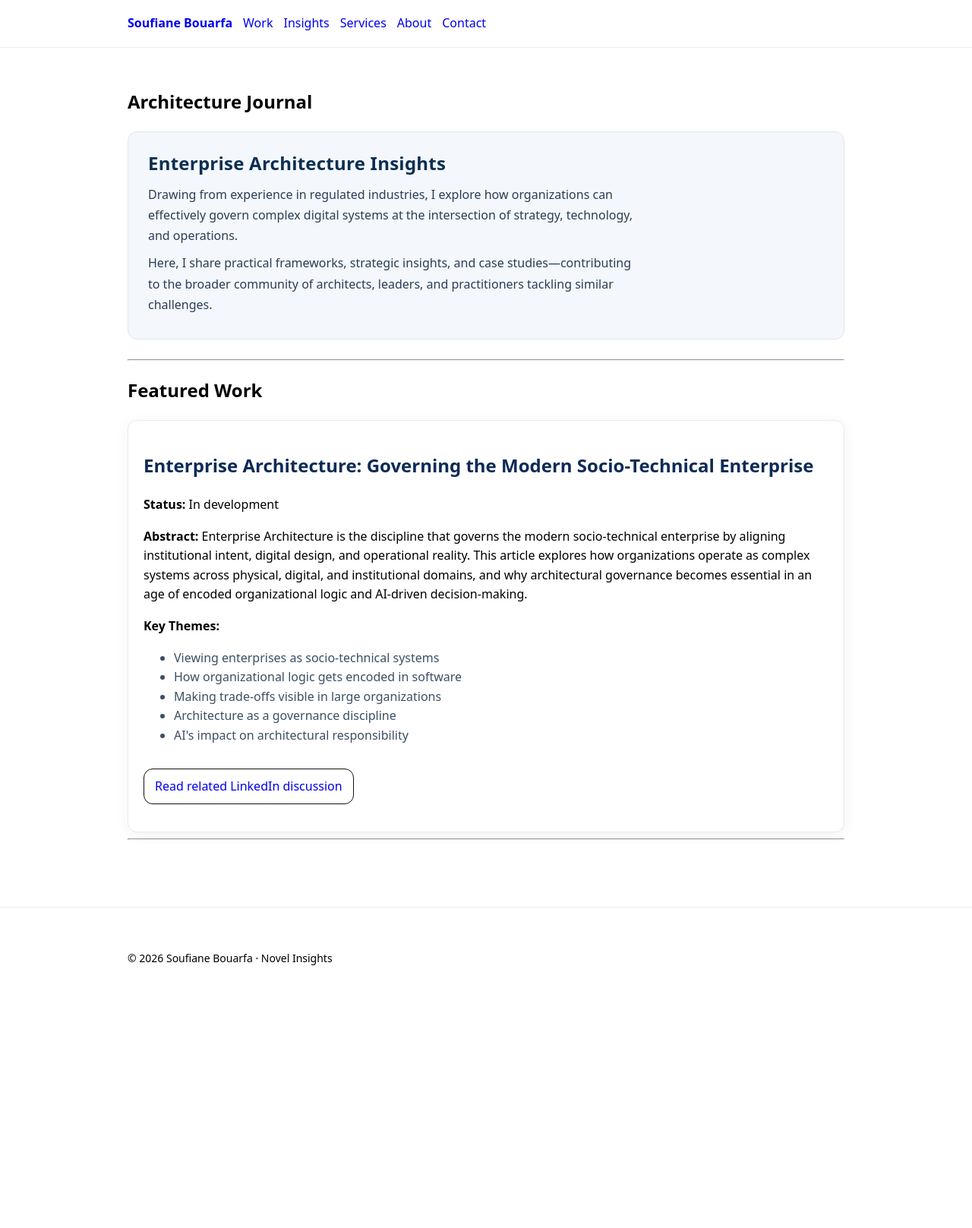
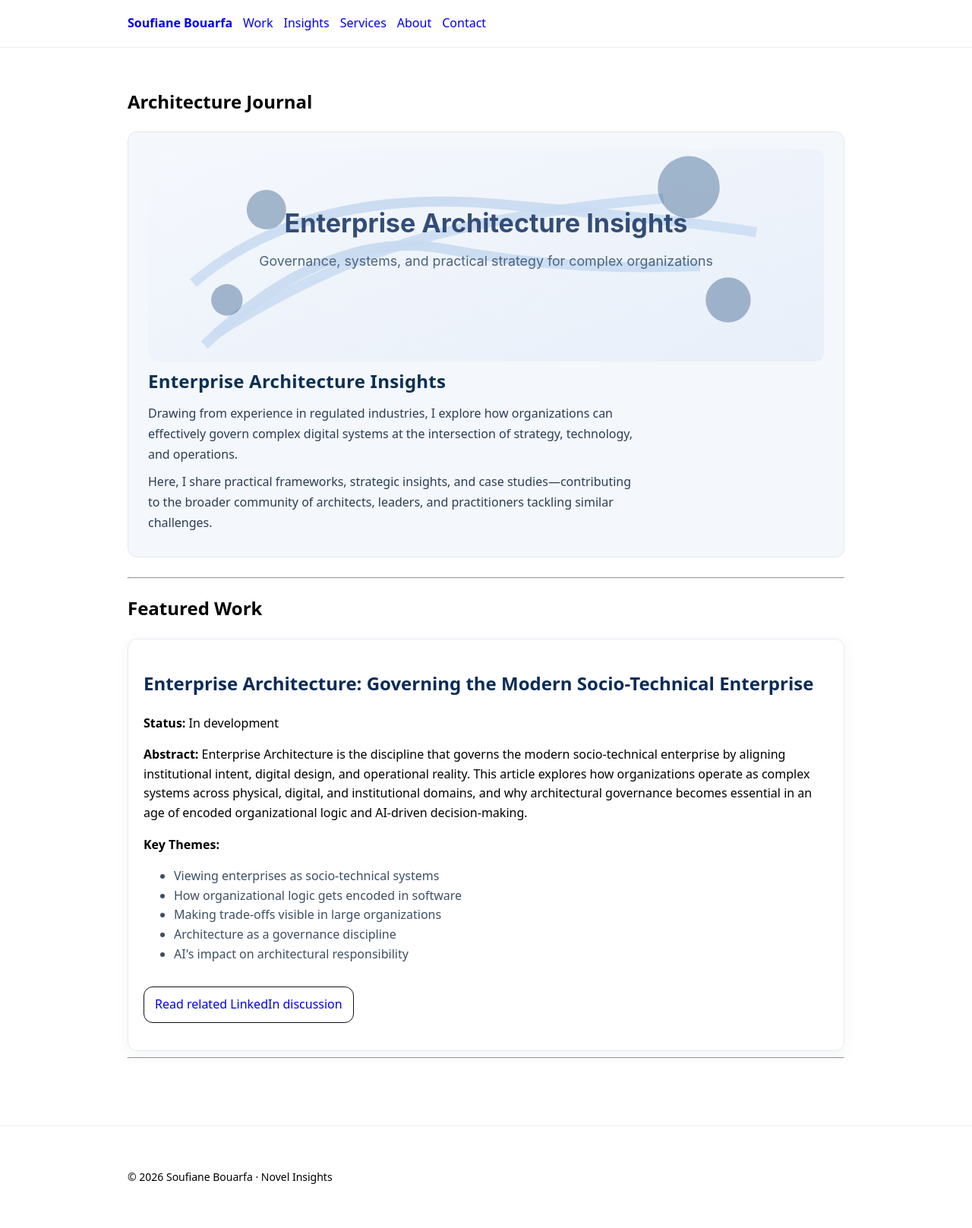
Before and after one commit to sbouarfa/soufianebouarfa.github.io, a Jekyll site: the page built from insights.md, in a window 1280 px wide. Shown: the whole page at 76% size. Built offline with Jekyll 4.4.1, drawn with Linux system fonts in a browser that asks for light colours; before the commit the page ends 1330 px from its top, so only the background shows below that.

Commit message:
Add featured hero SVG and image header to insights page

```diff
--- a/insights.md
+++ b/insights.md
@@ -6,6 +6,7 @@ permalink: /insights/
 ---
 
 <div class="insights-hero">
+  <img src="/assets/images/insights-hero.svg" alt="Enterprise Architecture insights hero" style="width: 100%; max-height: 280px; object-fit: cover; border-radius: 12px;" />
   <h1>Enterprise Architecture Insights</h1>
   <p>Drawing from experience in regulated industries, I explore how organizations can effectively govern complex digital systems at the intersection of strategy, technology, and operations.</p>
   <p>Here, I share practical frameworks, strategic insights, and case studies—contributing to the broader community of architects, leaders, and practitioners tackling similar challenges.</p>
```
Also changed, not shown: assets/images/insights-hero.svg (added).
